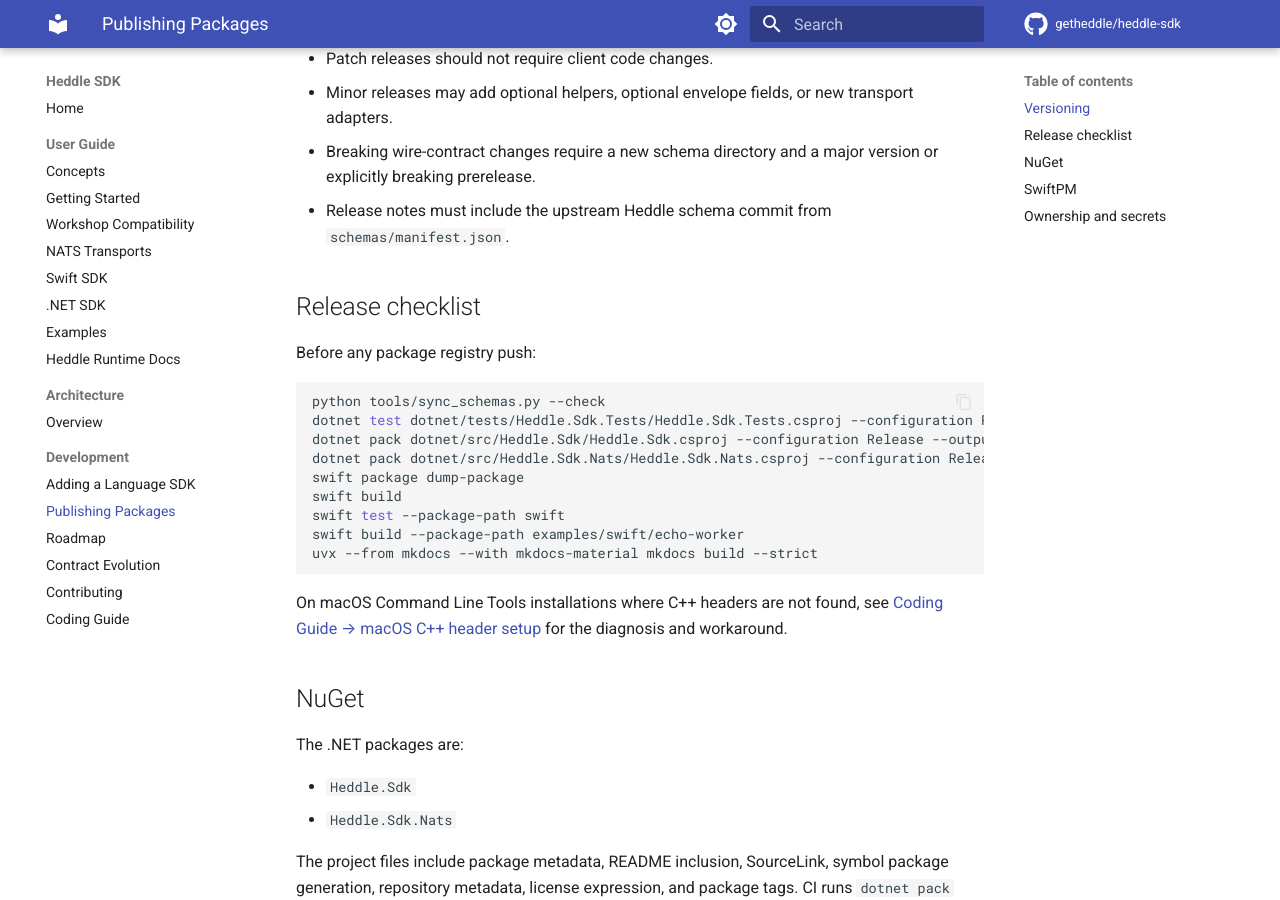
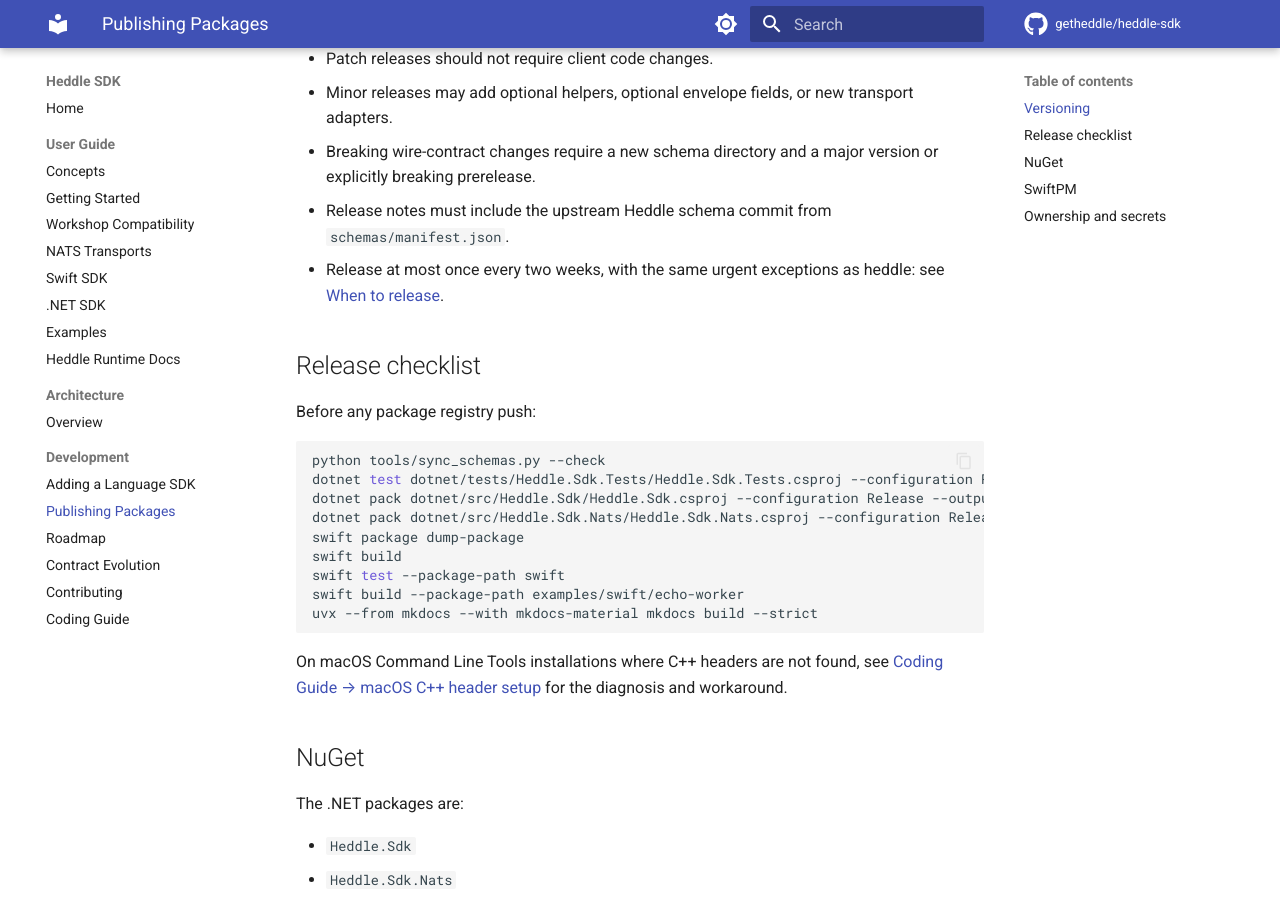
Before and after one commit to getheddle/heddle-sdk, an MkDocs documentation site: the page built from docs/PUBLISHING.md, in a window 1280 px wide and 900 px high, scrolled down 495 px. Built offline with MkDocs 1.6.1 and Material for MkDocs 9.7.7, drawn with Linux system fonts in a browser that asks for light colours; comment, search, counter and statistics services are not loaded.

Commit message:
PUBLISHING: same two-week release cap as heddle
Co-Authored-By: Claude Opus 5.5 <noreply@anthropic.com>

```diff
--- a/docs/PUBLISHING.md
+++ b/docs/PUBLISHING.md
@@ -22,6 +22,9 @@ same wire contract.
   version or explicitly breaking prerelease.
 - Release notes must include the upstream Heddle schema commit from
   `schemas/manifest.json`.
+- Release at most once every two weeks, with the same urgent
+  exceptions as heddle: see
+  [When to release](https://github.com/getheddle/heddle/blob/main/docs/RELEASING.md#when-to-release).
 
 ## Release checklist
 
```
